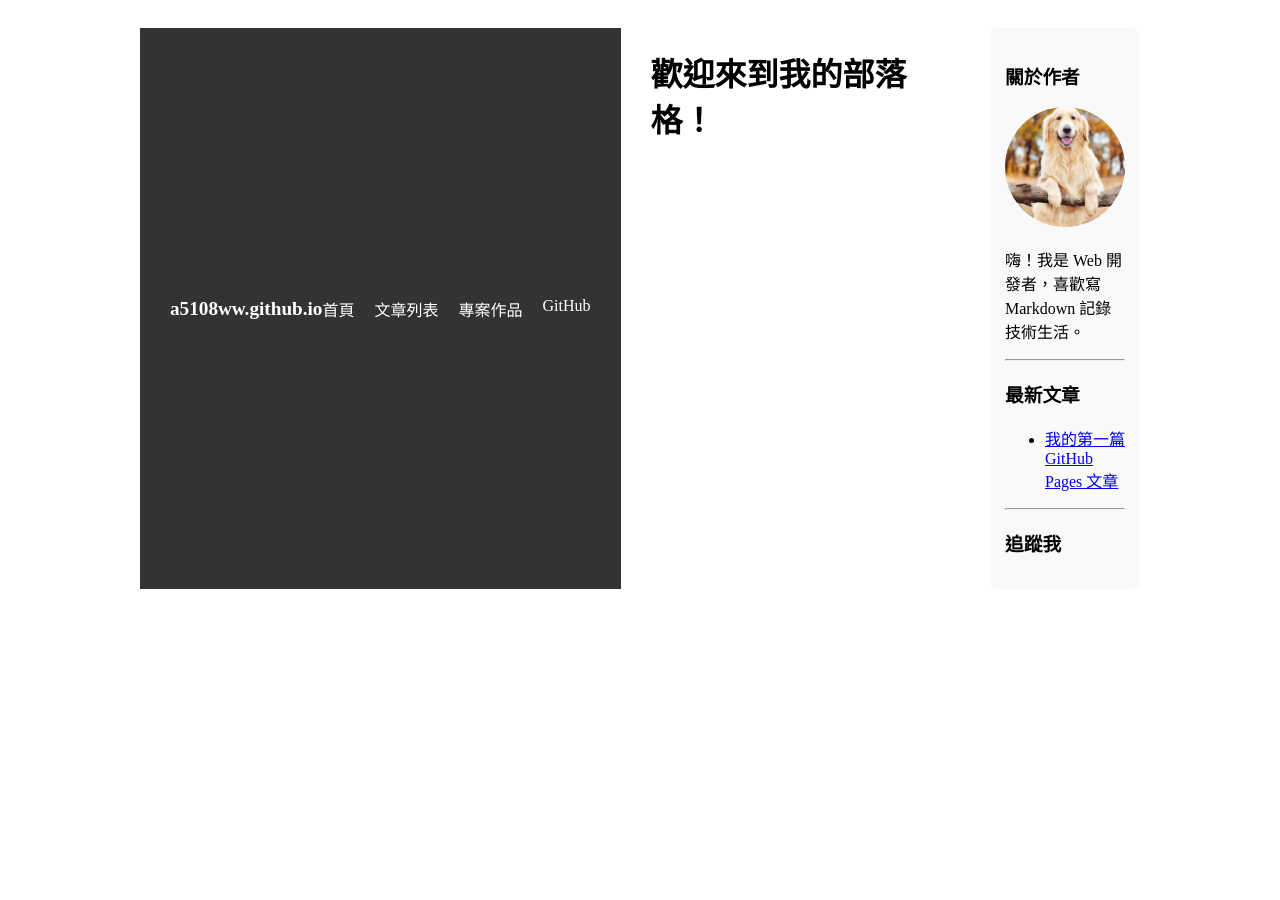
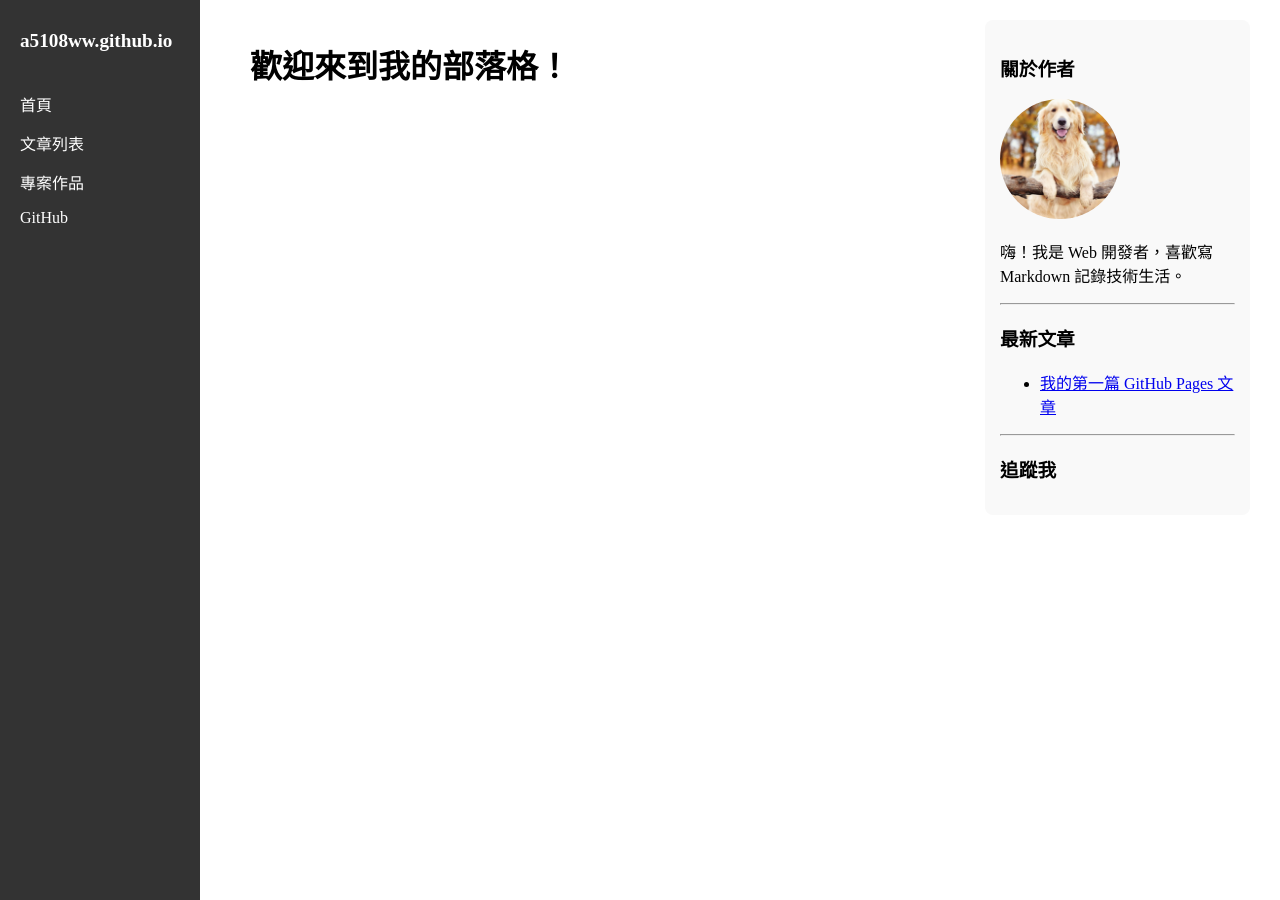
Before and after one commit to a5108ww/a5108ww.github.io, a Jekyll site: the page built from index.md, in a window 1280 px wide. Built offline with Jekyll 4.4.1, drawn with Linux system fonts in a browser that asks for light colours.

Commit message:
modify css

```diff
--- a/assets/css/style.css
+++ b/assets/css/style.css
@@ -1,9 +1,28 @@
+/* 1. 清除 body 預設邊界，並為右側內文留出左邊距 (padding-left) */
+body {
+  margin: 0;
+  padding-left: 220px; /* 寬度需大於 header 的 width，內容才不會被遮住 */
+}
+
+/* 2. 將 Header 固定在最左側並設為垂直排列 */
 .site-header {
+  position: fixed;      /* 固定在螢幕畫面上 */
+  top: 0;
+  left: 0;
+  width: 200px;         /* 設定左側欄固定寬度 */
+  height: 100vh;        /* 佔滿全螢幕高度 (100 Viewport Height) */
   display: flex;
-  justify-content: space-between;
-  align-items: center;
-  padding: 15px 30px;
+  flex-direction: column; /* 改為垂直上下排列 */
+  justify-content: flex-start; /* 內容從頂部開始排 */
+  align-items: flex-start;    /* 內容靠左對齊 */
+  padding: 30px 20px;
+  box-sizing: border-box;     /* 確保 padding 不會排擠寬度 */
   background-color: #333;
+}
+
+/* 3. 標題下方的留白間距 */
+.site-title {
+  margin-bottom: 40px;  /* 讓標題與下方選單保持距離 */
 }
 
 .site-title a {
@@ -13,10 +32,12 @@
   text-decoration: none;
 }
 
+/* 4. 將選單項目改為垂直排列 */
 .site-nav ul {
   display: flex;
-  gap: 20px;
-  list-style: none; /* 移除圓點 */
+  flex-direction: column; /* 選單文字改為直向排列 */
+  gap: 15px;              /* 選單項目的上下間距 */
+  list-style: none;
   margin: 0;
   padding: 0;
 }
@@ -27,5 +48,5 @@
 }
 
 .site-nav a:hover {
-  color: #4da6ff; /* 滑鼠懸停顏色 */
+  color: #4da6ff;
 }
```
